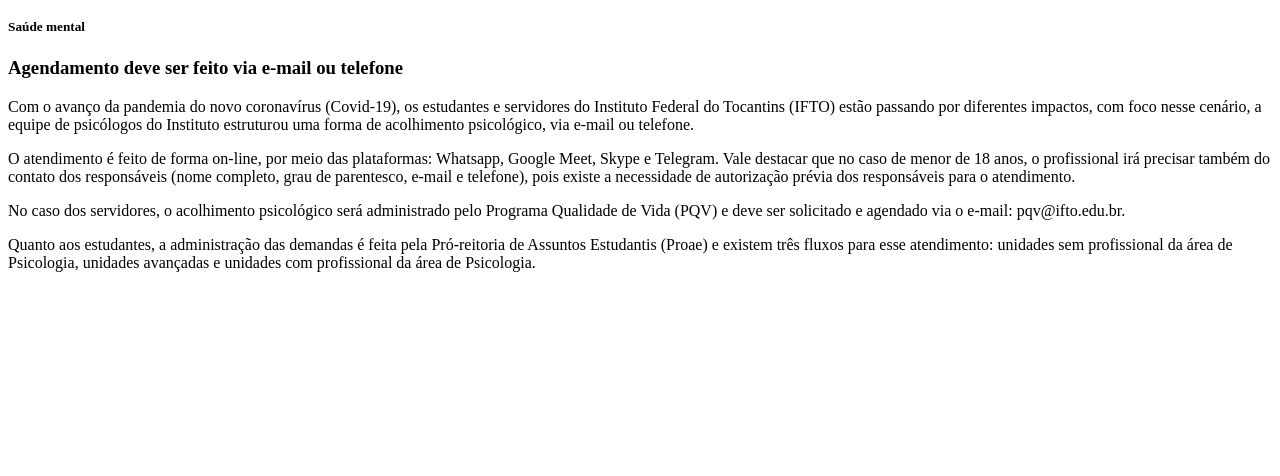
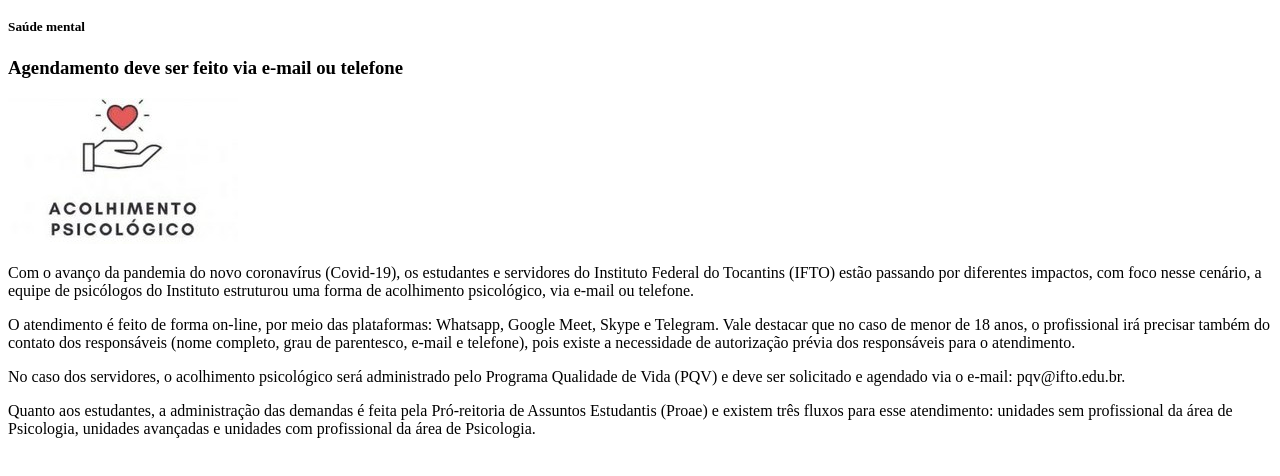
Before and after one commit to jallisson/pw, a plain HTML site: page index.html in a window 1280 px wide. Shown: the part 120-596 px from the top of the page. Drawn offline with Linux system fonts and the light colour scheme.

Commit message:
inclusão de imagem

```diff
--- a/index.html
+++ b/index.html
@@ -12,6 +12,7 @@
 
 <h3>Agendamento deve ser feito via e-mail ou telefone</h3>
 
+<img src="img\imagem.jpeg">
 <p>Com o avanço da pandemia do novo coronavírus (Covid-19), os estudantes e servidores do Instituto Federal do Tocantins (IFTO) estão passando por diferentes impactos, com foco nesse cenário, a equipe de psicólogos do Instituto estruturou uma forma de acolhimento psicológico, via e-mail ou telefone.</p>
 
 <p>O atendimento é feito de forma on-line, por meio das plataformas: Whatsapp, Google Meet, Skype e Telegram. Vale destacar que no caso de menor de 18 anos, o profissional irá precisar também do contato dos responsáveis (nome completo, grau de parentesco, e-mail e telefone), pois existe a necessidade de autorização prévia dos responsáveis para o atendimento.</p>
```
Also changed, not shown: img/imagem.jpeg (added).
